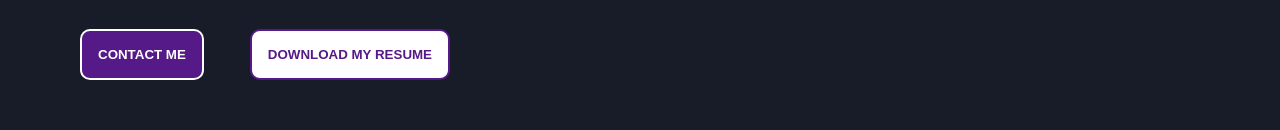
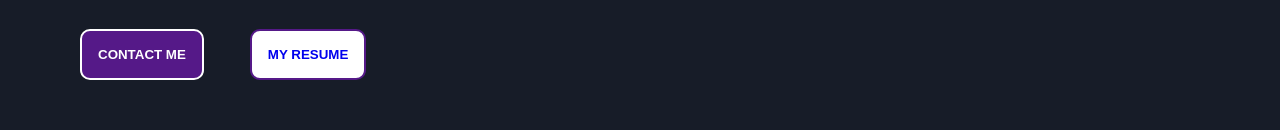
Before and after one commit to AZEEM989/My-Portfolio-AzeemFolio, a plain HTML site: page index.html in a window 1280 px wide. Shown: the part 944-1074 px from the top of the page. Drawn offline with Linux system fonts and the light colour scheme.

Commit message:
add resume on cv button

```diff
--- a/index.html
+++ b/index.html
@@ -40,7 +40,7 @@
             </div>
             <div class="bt">
                 <button class="conme">CONTACT ME</button>
-                <button class="resume">DOWNLOAD MY RESUME</button>
+                <button class="resume"><a href="/AZEEM CV (FED).pdf" target="_blank">MY RESUME</a></button>
             </div>
         </div>
         <div class="vector1"><img src="My Portfolio- Images/vecteezy_3d-male-character-presenting-to-the-right_24785849.png" alt=""></div>
--- a/style.css
+++ b/style.css
@@ -159,13 +159,19 @@ p {
   background-color: #551988;
   border: 2px solid white;
 }
+.bt .resume a:hover{
+  color: white;
+}
 .bt .conme {
   border: 2px solid white;
 }
-.bt .resume{
+.bt .resume {
   background-color: white;
   color: #551988;
   border: 2px solid #551988;
+}
+.bt .resume a{
+  text-decoration: none;
 }
 .whatido {
   display: flex;
```
Also changed, not shown: 1 other file.
